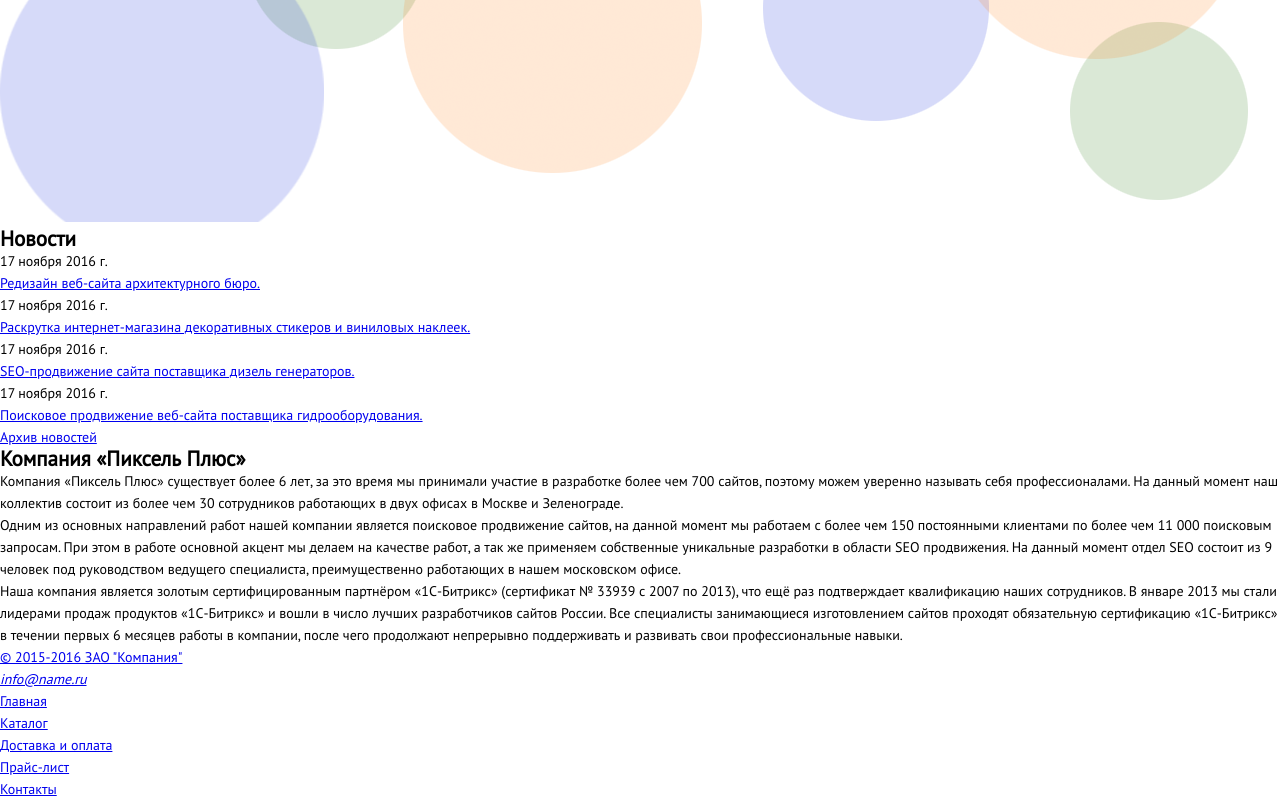
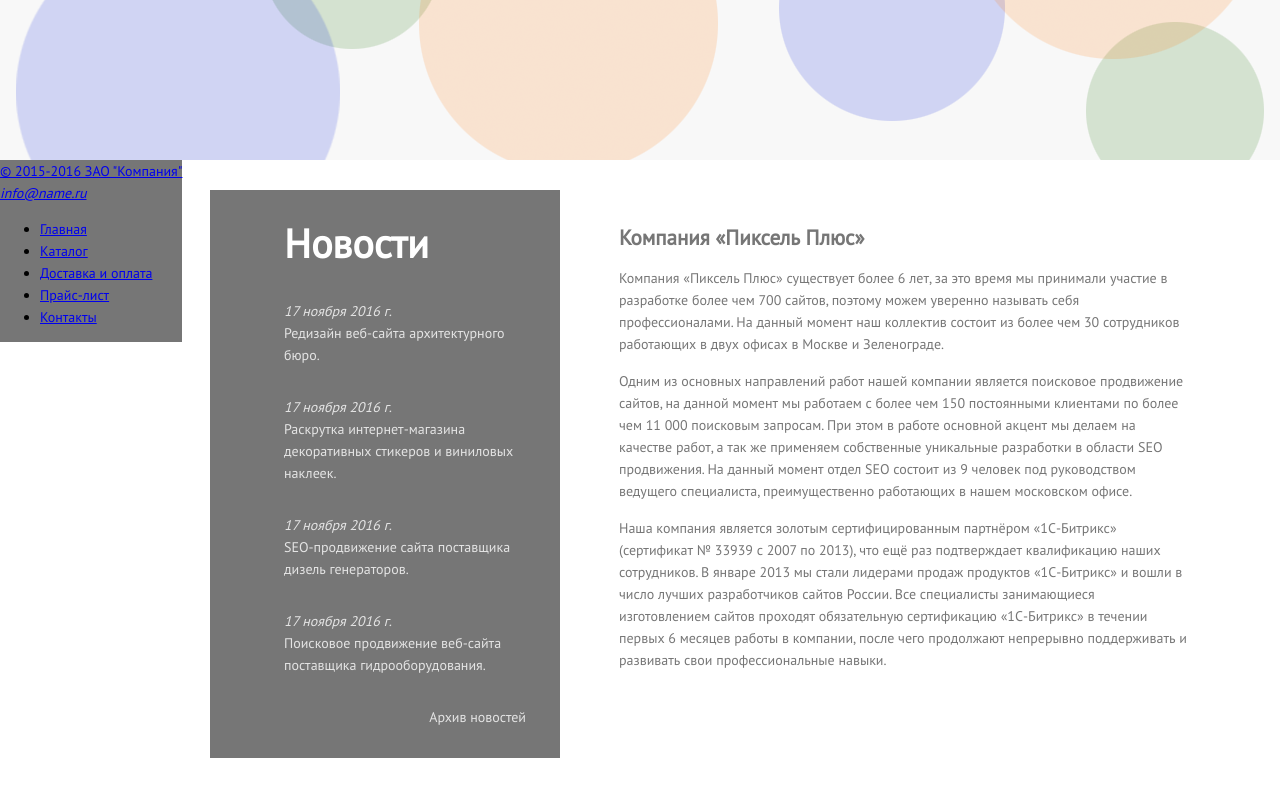
Before and after one commit to iasitnikov/projectone, a plain HTML site: page project_01/index.html in a window 1280 px wide. Shown: the part 550-1350 px from the top of the page. After the commit the page ends 1308 px from the top, so only its background shows below. Drawn offline with nearby package versions, Linux system fonts and the light colour scheme.

Commit message:
Добавлены стили для слайдера, основного контента. Не получается пока что прибить футер к низу.

```diff
--- a/project_01/style.css
+++ b/project_01/style.css
@@ -1,15 +1,22 @@
-* {
+html, body {
+	height: 100%;
 	margin: 0;
 	padding: 0;
 }
 body {
 	max-width: 1400px;
 	min-width: 890px;
-	max-height: 1715px;
 	font-family: 'PT Sans', sans-serif;
 	font-size: 14px;
 	line-height: 22px;
 	margin: auto;
+}
+.page-wrapper {
+    min-height: 100%;
+    margin-bottom: -230px;
+}
+* html .page-wrapper {
+    height: 100%;
 }
 header {
 	height: 310px;
@@ -67,3 +74,78 @@ header nav ul li a {
 header nav ul li a:hover {
 	text-decoration: underline;
 }
+.slider {
+	height: 400px;
+	background-color: #f8f8f8;
+	overflow: hidden;
+}
+.slider img {
+	bottom: 30;
+	display: block;
+	margin: 0 auto;
+}
+aside {
+	width: 350px;
+	margin-left: 210px;
+	margin-top: 30px;
+	background-color: #767676;
+	float: left;
+	font-family: 'PT Sans', sans-serif;
+	color:  #e4e4e4;
+	font-size: 14px;/* Приближение из-за подстановки шрифтов */
+	font-weight: 400;
+	line-height: 22px;/* Приближение из-за подстановки шрифтов */
+	text-align: left;
+}
+aside ul {
+	margin: 30px 34px;
+}
+aside li {
+	list-style-type: none;
+	margin: 30px 0;
+}
+aside li time {
+	font-style: italic;
+}
+aside a {
+	text-decoration: none;
+	color:  #e4e4e4;
+}
+aside a:hover {
+	color: white;
+}
+.archive {
+	float: right;
+	margin-bottom: 30px;
+}
+aside h2 {
+	margin: 30px 34px 34px 0;
+	font-family: 'PT Sans', sans-serif;
+	color:  #ffffff;
+	font-size: 40px;
+	font-weight: 700;
+	line-height: 46px;
+	text-align: left;
+}
+.content {
+	display: inline-block;
+	float: left;
+	width: 569px;
+	margin: 50px 59px;
+	font-family: 'PT Sans', sans-serif;
+	color: #767676;
+	font-size: 14px;
+	font-weight: 400;
+	line-height: 22px;
+	text-align: left;
+}
+p {
+	margin: 15px 0;
+}
+.page-buffer {
+	height: 230px;
+}
+footer {
+	position: absolute;
+	background-color: #767676;
+}
```
